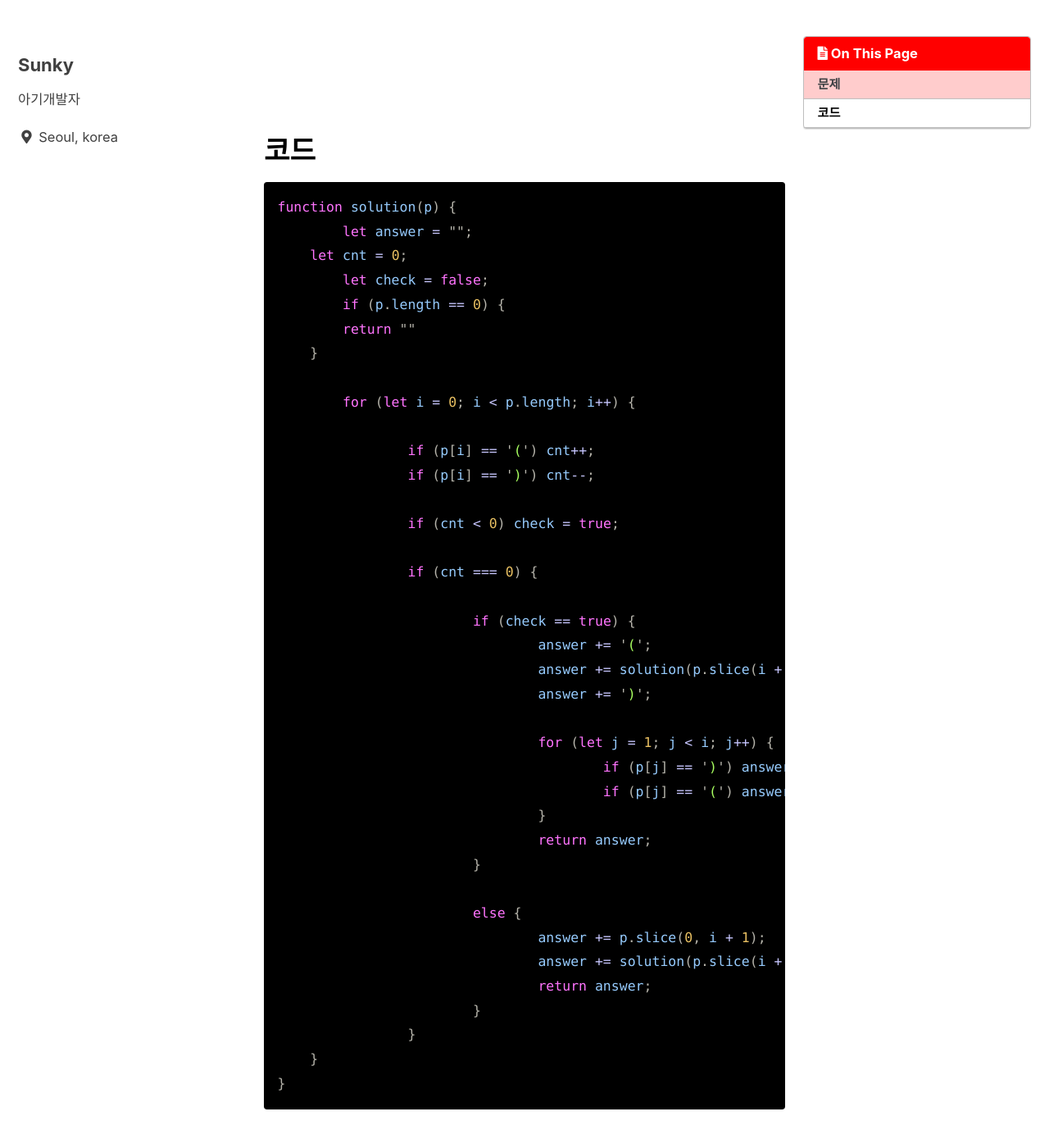
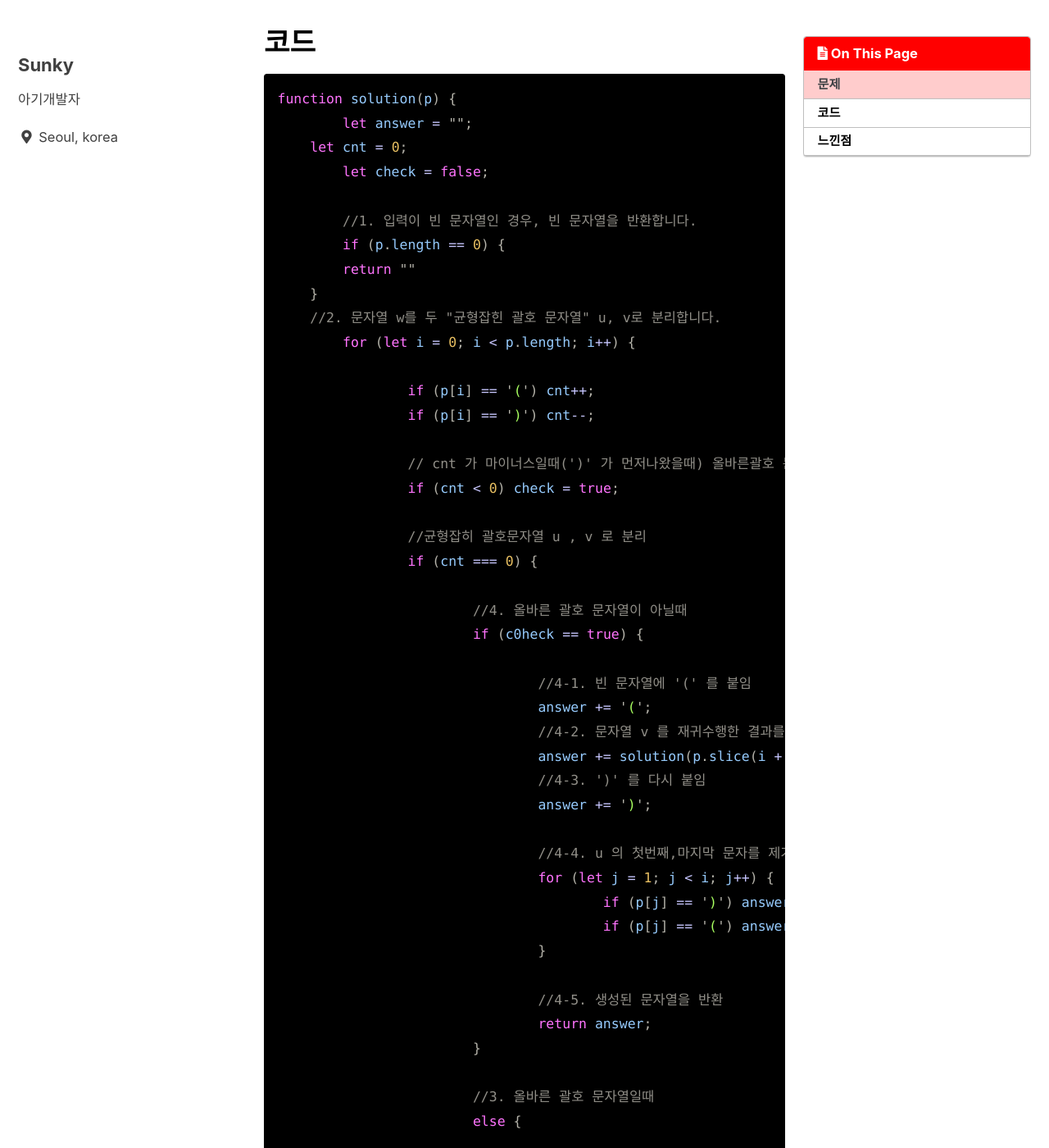
Before and after one commit to Sunky97/sunky97.github.io, a Jekyll site: the page built from _posts/2021-03-20-programmers-60058.md, in a window 1280 px wide and 1400 px high, scrolled down 516 px. Shown: the whole window at 82% size. Built offline with Jekyll 4.4.1, drawn with Linux system fonts in a browser that asks for light colours; cached includes are drawn as plain includes; some of the changed text lies outside the part shown.

Commit message:
게시물 수정

````diff
--- a/_posts/2021-03-20-programmers-60058.md
+++ b/_posts/2021-03-20-programmers-60058.md
@@ -23,10 +23,6 @@ last_modified_at: 2021-03-20
 <br>
 <br>
 <br>
-<br>
-<br>
-<br>
-<br>
 
 # **코드**
 ```javascript
@@ -34,33 +30,49 @@ function solution(p) {
 	let answer = "";
     let cnt = 0;
 	let check = false;
+
+	//1. 입력이 빈 문자열인 경우, 빈 문자열을 반환합니다.
 	if (p.length == 0) {
         return ""
     }
-
+    //2. 문자열 w를 두 "균형잡힌 괄호 문자열" u, v로 분리합니다.
 	for (let i = 0; i < p.length; i++) {
 
 		if (p[i] == '(') cnt++;
 		if (p[i] == ')') cnt--;
 
+		// cnt 가 마이너스일때(')' 가 먼저나왔을때) 올바른괄호 문자열이 아님
 		if (cnt < 0) check = true;
 
+		//균형잡히 괄호문자열 u , v 로 분리
 		if (cnt === 0) {
 
-			if (check == true) {
+			//4. 올바른 괄호 문자열이 아닐때
+			if (c0heck == true) {
+
+				//4-1. 빈 문자열에 '(' 를 붙임
 				answer += '(';
+				//4-2. 문자열 v 를 재귀수행한 결과를 이어붙임
 				answer += solution(p.slice(i + 1, p.length));
+				//4-3. ')' 를 다시 붙임
 				answer += ')';
 
+				//4-4. u 의 첫번째,마지막 문자를 제거하고 나머지 문자열의 괄호 방향을 뒤집어서 이어붙임
 				for (let j = 1; j < i; j++) {
 					if (p[j] == ')') answer += '(';
 					if (p[j] == '(') answer += ')';
 				}
+
+				//4-5. 생성된 문자열을 반환
 				return answer;
 			}
 
+			//3. 올바른 괄호 문자열일때
 			else {
+
+				// answer 에 u 를 할당하고
 				answer += p.slice(0, i + 1);
+				//3-1. 문자열 v 에 대해 1단계부터 다시 수행함(재귀호출)
 				answer += solution(p.slice(i + 1, p.length));
 				return answer;
 			}
@@ -68,3 +80,11 @@ function solution(p) {
     }
 }
 ```
+<br>
+<br>
+<br>
+<br>
+
+# **느낀점**
+끝까지 문제 이해하는게 너무 어려웠다.
+결국 풀지 못 해서 다른 사람의 코드를 보았는데, 그래도 이해가   되지않아가지고 문제의 설명을 하나하나 읽으면서 코드에 대입해보니까 이제야 좀 이해가 되는거같다. 역시 카카오인가 -.-
````
